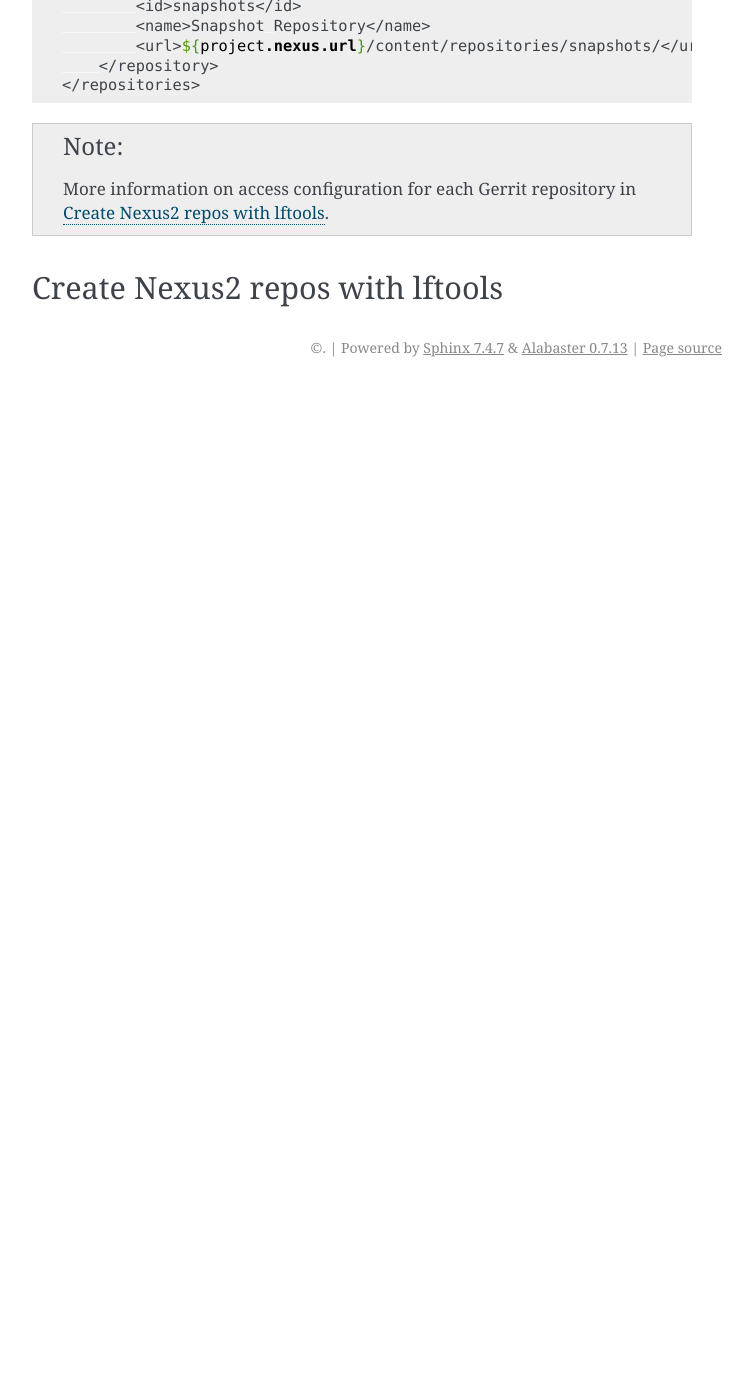
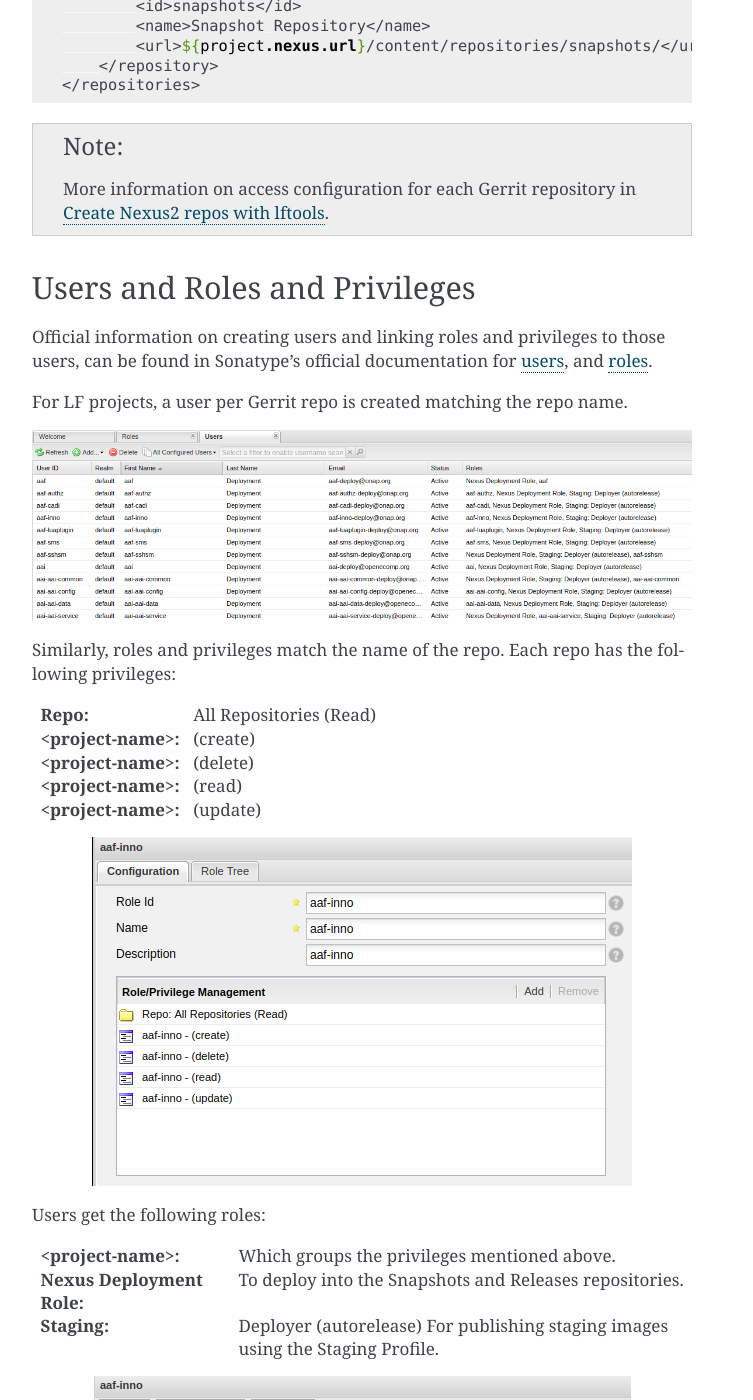
Before and after one commit to lfit/releng-docs, a Sphinx documentation site: the page built from docs/nexus2.rst, in a window 1280 px wide and 1400 px high, scrolled down 3116 px. Shown: the whole window, without its empty margins (388-1141 px from the left). Built offline with Sphinx 7.4.7, drawn with Linux system fonts in a browser that asks for light colours; the version number could not be read and is left out; before the commit the page ends 3503 px from its top, so only the background shows below that; some of the changed text lies outside the part shown.

Commit message:
Add Nexus 2 users and roles docs.
Add Nexus 2 documentation explaining users, roles
and privileges and how they are all related.
Include links to official documentation.

Change-Id: I24629d55b6dc6e961aa00a2bf401961cdc0ff2e4
Issue-ID: RELENG-969
Signed-off-by: Jessica Wagantall <jwagantall@linuxfoundation.org>

```diff
--- a/docs/nexus2.rst
+++ b/docs/nexus2.rst
@@ -101,6 +101,48 @@
 
 .. _create-repos-lftools:
 
+Users and Roles and Privileges
+==============================
+
+Official information on creating users and linking roles and privileges to those users, can
+be found in Sonatype's official documentation for `users
+<https://help.sonatype.com/repomanager2/configuration/managing-users/>`_, and `roles
+<https://help.sonatype.com/repomanager2/configuration/managing-roles/>`_.
+
+For LF projects, a user per Gerrit repo is created matching the repo name.
+
+.. image:: _static/nexus-users.png
+   :alt: Nexus users.
+   :align: center
+
+Similarly, roles and privileges match the name of the repo. Each repo has the following
+privileges:
+
+:Repo: All Repositories (Read)
+:<project-name>: (create)
+:<project-name>: (delete)
+:<project-name>: (read)
+:<project-name>: (update)
+
+.. image:: _static/nexus-roles.png
+   :alt: Nexus roles.
+   :align: center
+
+Users get the following roles:
+
+:<project-name>: Which groups the privileges mentioned above.
+:Nexus Deployment Role: To deploy into the Snapshots and Releases repositories.
+:Staging: Deployer (autorelease) For publishing staging images using the Staging Profile.
+
+.. image:: _static/nexus-privileges.png
+   :alt: Nexus privileges.
+   :align: center
+
+.. note::
+
+   More information on how users, roles and privileges are created using lftools along with the
+   repos in :ref: `Create Nexus2 repos with lftools <create-repos-lftools>`.
+
 Create Nexus2 repos with lftools
 ================================
 
```
Also changed, not shown: docs/_static/nexus-privileges.png (added), docs/_static/nexus-roles.png (added), docs/_static/nexus-users.png (added).
